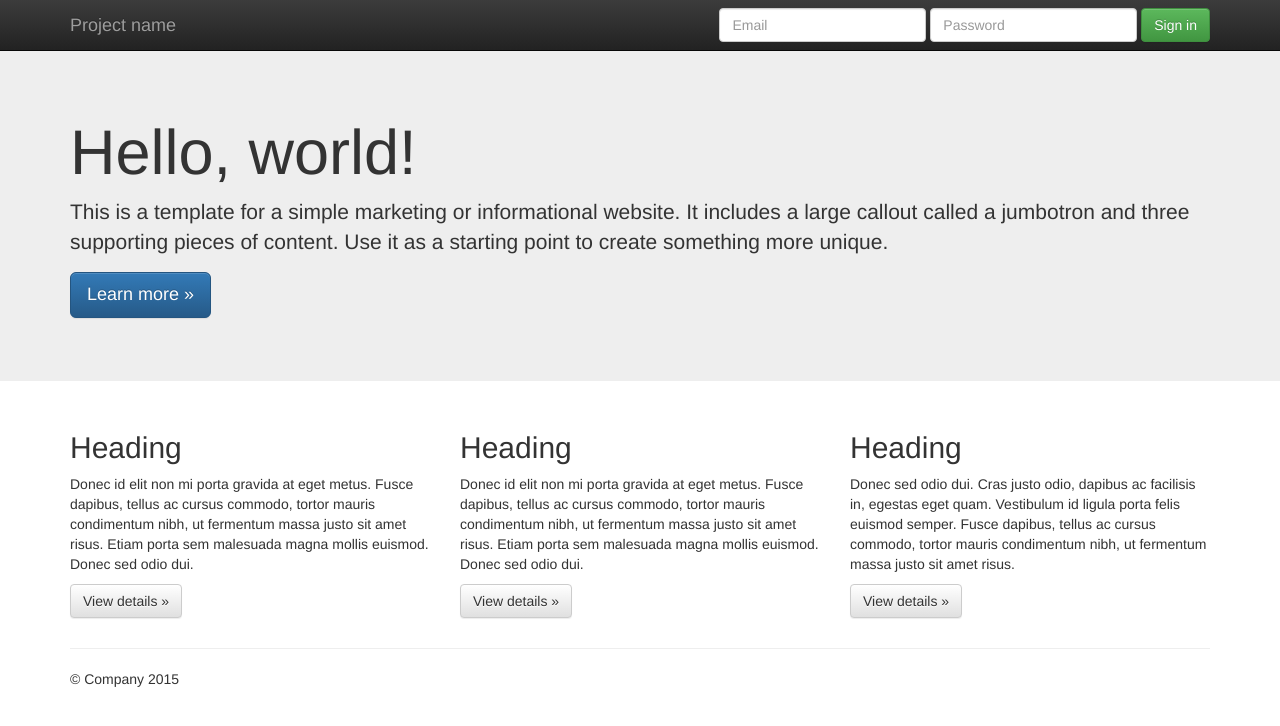
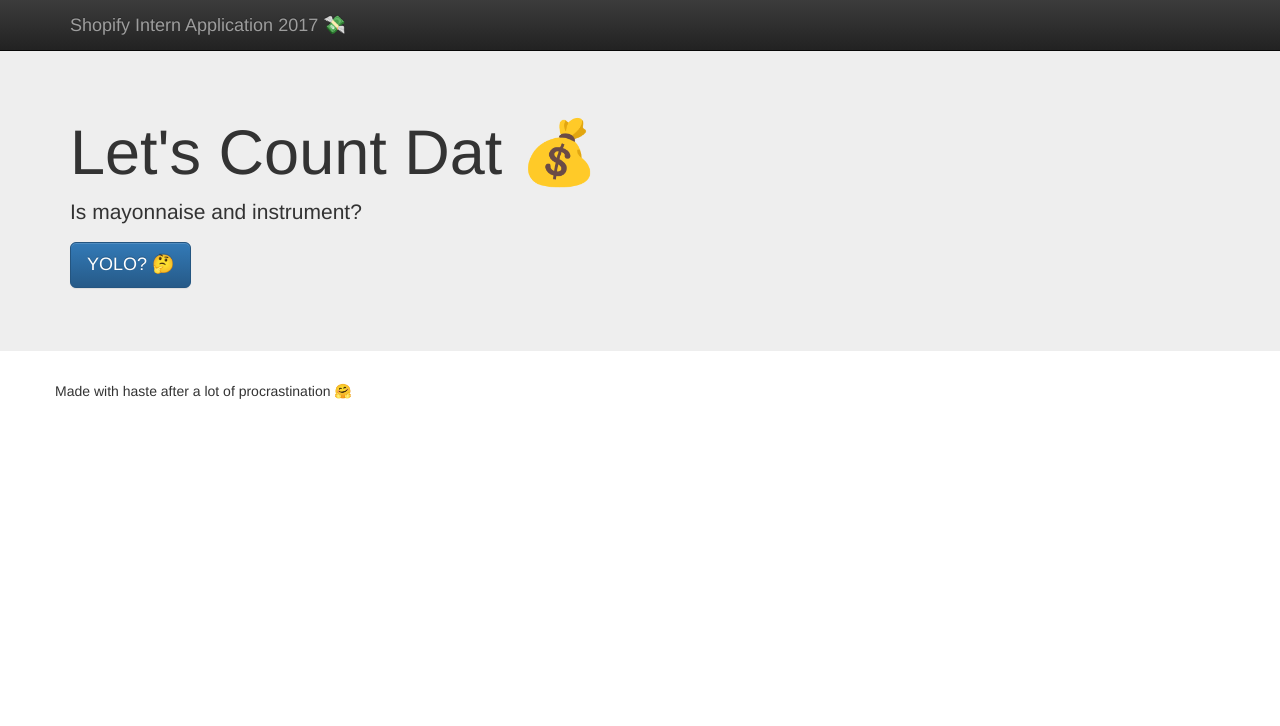
Before and after one commit to dalalsunil1986/shopify-application-2017, a plain HTML site: page index.html in a window 1280 px wide. Drawn offline with nearby package versions, Linux system fonts and the light colour scheme.

Commit message:
Remove some excess from the template, add EMOJI  😍

```diff
--- a/index.html
+++ b/index.html
@@ -6,8 +6,8 @@
     <head>
         <meta charset="utf-8">
         <meta http-equiv="X-UA-Compatible" content="IE=edge,chrome=1">
-        <title></title>
-        <meta name="description" content="">
+        <title>Shopify Intern Application 2017 💸</title>
+        <meta name="description" content="Let's count up all your heard-earned money! Shopify Intern Application 2017">
         <meta name="viewport" content="width=device-width, initial-scale=1">
         <link rel="apple-touch-icon" href="apple-touch-icon.png">
 
@@ -28,14 +28,14 @@
       <div class="container">
         <div class="navbar-header">
           <button type="button" class="navbar-toggle collapsed" data-toggle="collapse" data-target="#navbar" aria-expanded="false" aria-controls="navbar">
-            <span class="sr-only">Toggle navigation</span>
+            <span class="sr-only">Menu</span>
             <span class="icon-bar"></span>
             <span class="icon-bar"></span>
             <span class="icon-bar"></span>
           </button>
-          <a class="navbar-brand" href="#">Project name</a>
+          <a class="navbar-brand" href="#">Shopify Intern Application 2017 💸</a>
         </div>
-        <div id="navbar" class="navbar-collapse collapse">
+<!--         <div id="navbar" class="navbar-collapse collapse">
           <form class="navbar-form navbar-right" role="form">
             <div class="form-group">
               <input type="text" placeholder="Email" class="form-control">
@@ -45,23 +45,23 @@
             </div>
             <button type="submit" class="btn btn-success">Sign in</button>
           </form>
-        </div><!--/.navbar-collapse -->
+        </div> --><!--/.navbar-collapse -->
       </div>
     </nav>
 
     <!-- Main jumbotron for a primary marketing message or call to action -->
     <div class="jumbotron">
       <div class="container">
-        <h1>Hello, world!</h1>
-        <p>This is a template for a simple marketing or informational website. It includes a large callout called a jumbotron and three supporting pieces of content. Use it as a starting point to create something more unique.</p>
-        <p><a class="btn btn-primary btn-lg" href="#" role="button">Learn more &raquo;</a></p>
+        <h1>Let's Count Dat 💰</h1>
+        <p>Is mayonnaise and instrument?</p>
+        <p><a class="btn btn-primary btn-lg" href="#" role="button">YOLO? 🤔</a></p>
       </div>
     </div>
 
     <div class="container">
       <!-- Example row of columns -->
       <div class="row">
-        <div class="col-md-4">
+<!--         <div class="col-md-4">
           <h2>Heading</h2>
           <p>Donec id elit non mi porta gravida at eget metus. Fusce dapibus, tellus ac cursus commodo, tortor mauris condimentum nibh, ut fermentum massa justo sit amet risus. Etiam porta sem malesuada magna mollis euismod. Donec sed odio dui. </p>
           <p><a class="btn btn-default" href="#" role="button">View details &raquo;</a></p>
@@ -78,10 +78,10 @@
         </div>
       </div>
 
-      <hr>
+      <hr> -->
 
       <footer>
-        <p>&copy; Company 2015</p>
+        <p>Made with haste after a lot of procrastination 🤗</p>
       </footer>
     </div> <!-- /container -->        <script src="//ajax.googleapis.com/ajax/libs/jquery/3.1.1/jquery.min.js"></script>
         <script>window.jQuery || document.write('<script src="js/vendor/jquery-3.1.1.min.js"><\/script>')</script>
```
